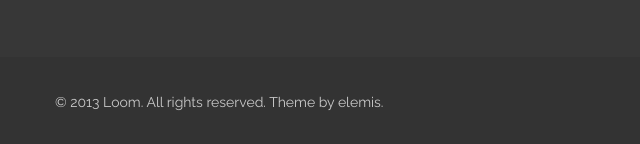
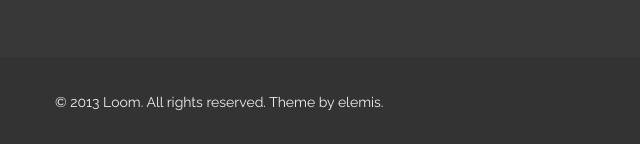
Before and after one commit to psychopathh/studio, a website: page index.html in a window 1280 px wide. Shown: the part 3605-3749 px from the top of the page, 0-640 px from the left. Drawn offline with nearby package versions, Linux system fonts and the light colour scheme; a small style sheet from the web is missing.

Commit message:
copyrate

```diff
--- a/index.html
+++ b/index.html
@@ -7,7 +7,7 @@
 	<link rel="stylesheet" href="slick/slick-theme.css"/>
 	<link rel="stylesheet" href="css/main.css">
 	<link href="https://fonts.googleapis.com/css?family=Raleway:200,300,400,700,800" rel="stylesheet">
-	<!-- <script src="//ajax.googleapis.com/ajax/libs/jquery/3.1.0/jquery.min.js"></script> -->
+	<script src="//ajax.googleapis.com/ajax/libs/jquery/3.1.0/jquery.min.js"></script>
 </head>
 <body class="body">
 	<header class="main-header">
@@ -365,9 +365,11 @@
 	</main>
 	<footer class="footer">
 		<div class="wrapper">
-			<a class="title" href="index.html">
-				<p class="footer__copyrate">© 2013 Loom. All rights reserved. Theme by elemis.</p>
-			</a>
+			<p class="footer__copyrate">
+				<a class="title title__copyrate" href="index.html">
+					© 2013 Loom. All rights reserved. Theme by elemis.
+				</a>
+			</p>
 		</div>
 	</footer>
 	<script src="http://yastatic.net/jquery/2.1.3/jquery.min.js"></script>
--- a/sass/title.scss
+++ b/sass/title.scss
@@ -11,3 +11,6 @@
 .title__post {
 	color: #f0f0f0;
 }
+.title__copyrate {
+	color: #f0f0f0;
+}
```
Also changed, not shown: css/main.css, 1 other file.
